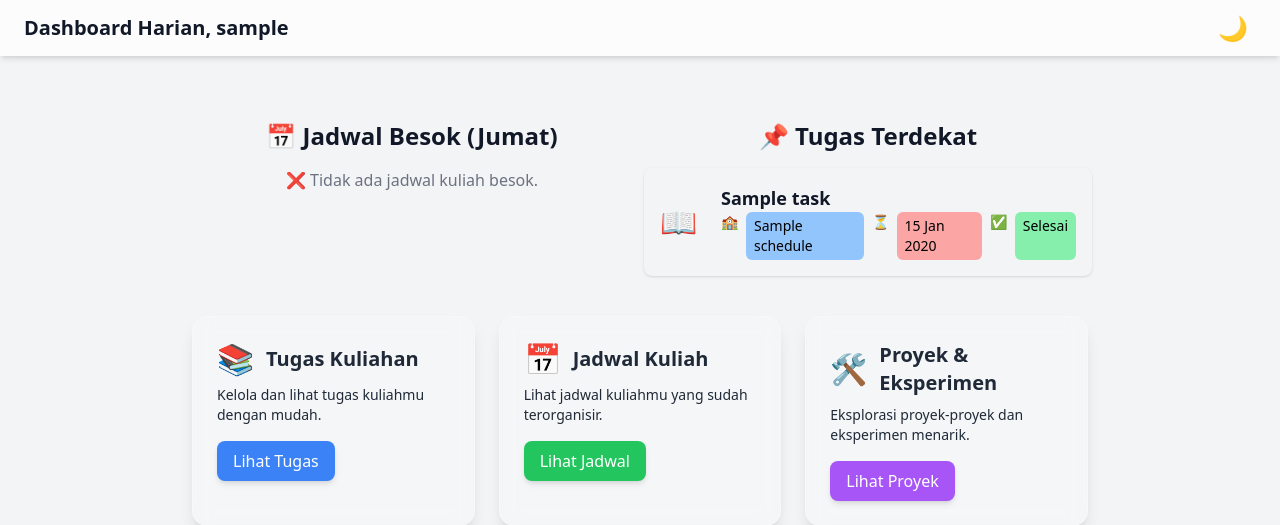
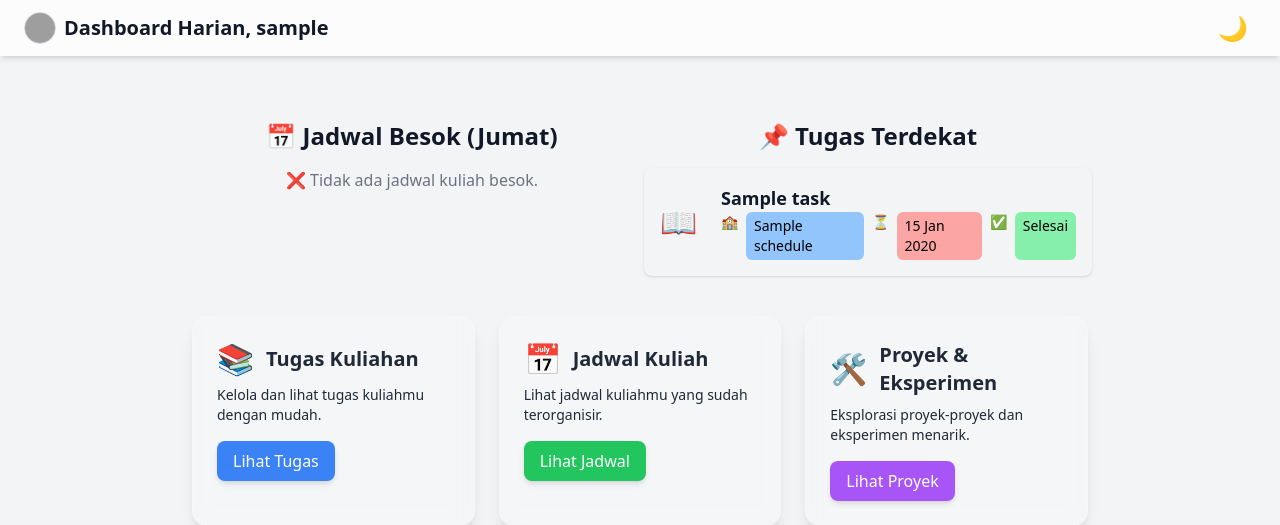
Before and after one commit to syahkty/dialyweb, a PHP site: page / in a window 1280 px wide. Shown: the top 525 px of the page. Run offline with PHP 8.4, Linux system fonts and the light colour scheme; the visitor is signed in with stand-in values (Sample User, id 1); tables that the repository leaves empty or names only in its code hold one stand-in row (values such as "Sample post"); a stand-in replaces the project's code that opens the database connection; some libraries are stand-ins or nearby versions; grey boxes are pictures that could not be loaded.

Commit message:
manambahkan fp ke navbar

```diff
--- a/index.php
+++ b/index.php
@@ -43,12 +43,23 @@ $stmt->bind_param("i", $user_id);
 $stmt->execute();
 $taskresult = $stmt->get_result();
 
+// Ambil data pengguna
+$stmt = $conn->prepare("SELECT username, email, bio, profile_picture FROM users WHERE id = ?");
+$stmt->bind_param("i", $user_id);
+$stmt->execute();
+$result = $stmt->get_result();
+$user = $result->fetch_assoc();
 
 // Query untuk mengambil jadwal besok berdasarkan user_id
 $stmt = $conn->prepare("SELECT * FROM schedule WHERE day = ? AND user_id = ?");
 $stmt->bind_param("si", $namaHariEsok, $user_id);
 $stmt->execute();
 $result = $stmt->get_result();
+
+// Jika tidak ada foto, gunakan avatar DiceBear berdasarkan username
+$avatar = (!empty($user['profile_picture']) && file_exists("uploads/" . $user['profile_picture']))
+    ? "uploads/" . $user['profile_picture']
+    : "https://api.dicebear.com/7.x/initials/png?seed=" . urlencode($user['username']);
 ?>
 
 
@@ -114,14 +125,19 @@ $result = $stmt->get_result();
 
     <!-- Navbar -->
     <nav class="fixed top-0 left-0 w-full bg-white dark:bg-gray-800 bg-opacity-70 dark:bg-opacity-70 backdrop-blur-lg shadow-md py-3 px-6 flex justify-between items-center z-50">
-        <h1 class="text-xl font-bold">Dashboard Harian, <a href="profile.php"><?= $_SESSION['username'] ?></a></h1>
+        <h1 class="text-xl font-bold flex items-center">
+            <a href="profile.php" class="flex items-center space-x-2">
+                <img src="<?= $avatar ?>" alt="Foto Profil" class="w-8 h-8 rounded-full border border-gray-300 dark:border-gray-600">
+                <span>Dashboard Harian, <?= htmlspecialchars($_SESSION['username']) ?></span>
+            </a>
+        </h1>
         <div>
-        <button onclick="toggleDarkMode()" class="text-2xl focus:outline-none transition mr-2">
-            <span id="darkModeIcon">🌙</span>
-        </button>
+            <button onclick="toggleDarkMode()" class="text-2xl focus:outline-none transition mr-2">
+                <span id="darkModeIcon">🌙</span>
+            </button>
         </div>
+    </nav>
 
-    </nav>
 
     <div class="mt-16 flex flex-col mx-8 lg:mx-auto md:flex-row items-start justify-center gap-2">
     <!-- Jadwal Besok -->
```
